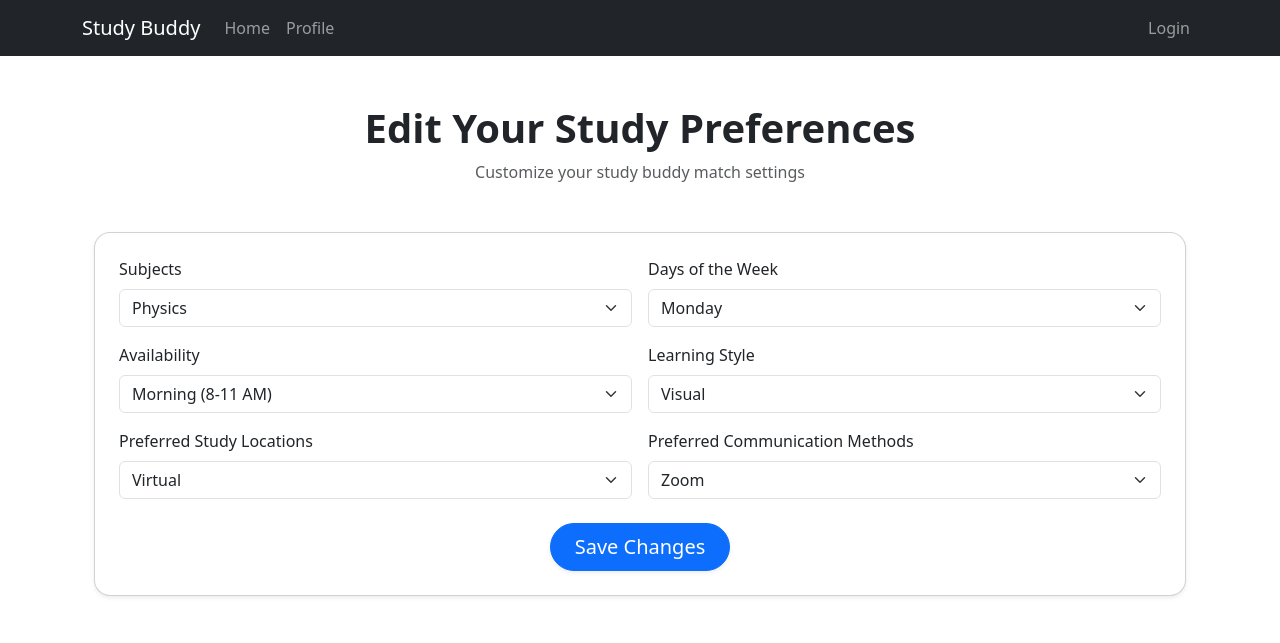
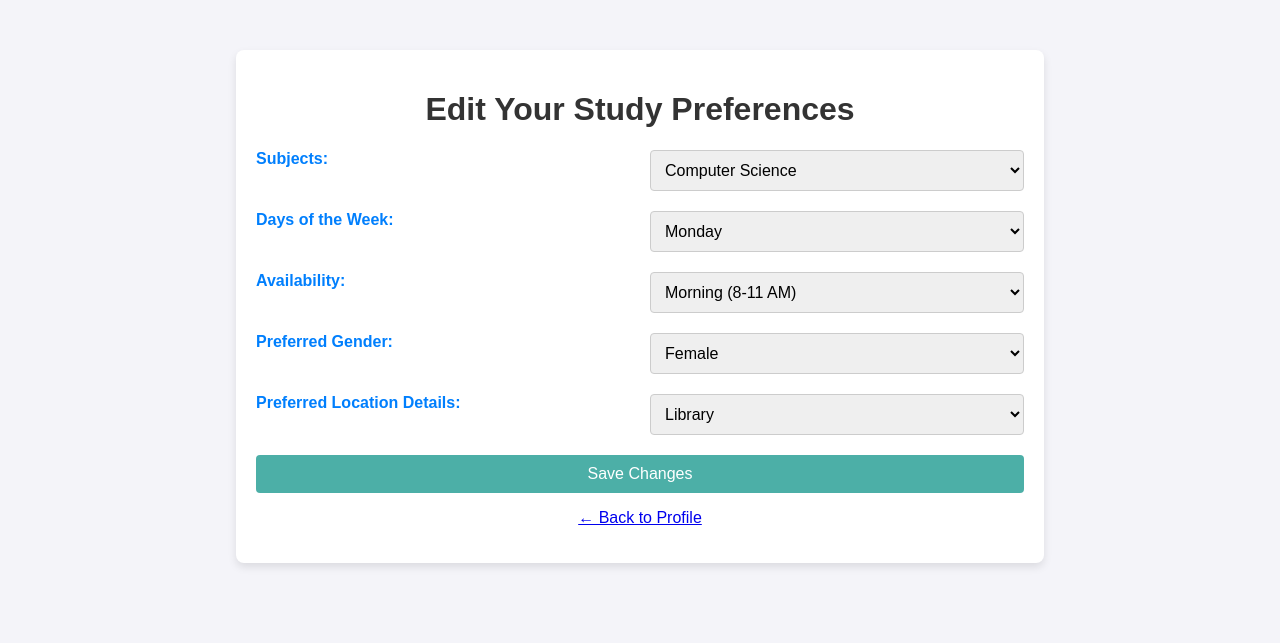
Before and after one commit to Group37-hub/StudyBuddy, a Flask app: page /edit_preferences in a window 1280 px wide. Shown: the top 643 px of the page. Run offline with Flask 3, Linux system fonts and the light colour scheme.

Commit message:
Updated prefernce form, added testcases

```diff
--- a/app/algorithm/main.py
+++ b/app/algorithm/main.py
@@ -14,7 +14,13 @@ def initialize_algorithm():
 
     # Initialize Q-learning agent with default weights
     q_agent = QLearningWeightAdjuster(
-        initial_weights={"subjects": 0.5, "availability": 0.3, "days_of_week" : 0.4, "learning_style": 0.2, "location_type": 0.8, "location_details": 0.6},
+        initial_weights={
+            "subjects": 0.5,
+            "availability": 0.3,
+            "days_of_week": 0.4,
+            "preferred_gender": 0.2,
+            "location_details": 0.6
+        }
     )
 
     return users_df, processed_users, q_agent
--- a/app/debug_utils.py
+++ b/app/debug_utils.py
@@ -1,4 +1,3 @@
-
 from app.models import User, Profile
 from app.algorithm.data import load_mock_users
 
@@ -27,8 +26,7 @@ def reset_db():
                 subjects=",".join(user_data["subjects"]),
                 days_of_week=",".join(user_data["days_of_week"]),
                 availability=",".join(user_data["availability"]),
-                learning_style=user_data["learning_style"],
-                location_type=",".join(user_data["location_type"]),
+                preferred_gender=user_data["preferred_gender"],  # Updated field
                 location_details=",".join(user_data["location_details"])
             )
             db.session.add(profile)
--- /dev/null
+++ b/app/models/__init__.py
@@ -0,0 +1,2 @@
+from .user import User
+from .profile import Profile
--- a/app/templates/preference_form.html
+++ b/app/templates/preference_form.html
@@ -1,92 +1,60 @@
-{% extends "base.html" %}
+<!DOCTYPE html>
+<html lang="en">
+<head>
+  <meta charset="UTF-8">
+  <title>Edit Preferences</title>
+  <link rel="stylesheet" href="{{ url_for('static', filename='styles.css') }}">
+</head>
+<body>
+  <div class="container">
+    <h1>Edit Your Study Preferences</h1>
+    {% if success %}
+      <p class="success">{{ success }}</p>
+    {% endif %}
+    <form action="{{ url_for('edit_preferences') }}" method="POST">
+      <label for="subjects">Subjects:</label>
+      <select name="subjects" id="subjects">
+        <option value="Physics" {% if 'Physics' in user.profile.subjects.split(',') %}selected{% endif %}>Physics</option>
+        <option value="Mathematics" {% if 'Mathematics' in user.profile.subjects.split(',') %}selected{% endif %}>Mathematics</option>
+        <option value="Biology" {% if 'Biology' in user.profile.subjects.split(',') %}selected{% endif %}>Biology</option>
+        <option value="Computer Science" {% if 'Computer Science' in user.profile.subjects.split(',') %}selected{% endif %}>Computer Science</option>
+      </select>
 
-{% block content %}
-<div class="container py-5">
-  <div class="text-center mb-5">
-    <h1 class="fw-bold">Edit Your Study Preferences</h1>
-    <p class="text-muted">Customize your study buddy match settings</p>
+      <label for="days_of_week">Days of the Week:</label>
+      <select name="days_of_week" id="days_of_week">
+        <option value="Monday" {% if 'Monday' in user.profile.days_of_week.split(',') %}selected{% endif %}>Monday</option>
+        <option value="Tuesday" {% if 'Tuesday' in user.profile.days_of_week.split(',') %}selected{% endif %}>Tuesday</option>
+        <option value="Wednesday" {% if 'Wednesday' in user.profile.days_of_week.split(',') %}selected{% endif %}>Wednesday</option>
+        <option value="Thursday" {% if 'Thursday' in user.profile.days_of_week.split(',') %}selected{% endif %}>Thursday</option>
+        <option value="Friday" {% if 'Friday' in user.profile.days_of_week.split(',') %}selected{% endif %}>Friday</option>
+      </select>
+
+      <label for="availability">Availability:</label>
+      <select name="availability" id="availability">
+        <option value="Morning (8-11 AM)" {% if 'Morning (8-11 AM)' in user.profile.availability.split(',') %}selected{% endif %}>Morning (8-11 AM)</option>
+        <option value="Afternoon (12-3 PM)" {% if 'Afternoon (12-3 PM)' in user.profile.availability.split(',') %}selected{% endif %}>Afternoon (12-3 PM)</option>
+        <option value="Evening (4-7 PM)" {% if 'Evening (4-7 PM)' in user.profile.availability.split(',') %}selected{% endif %}>Evening (4-7 PM)</option>
+      </select>
+
+    <label for="preferred_gender">Preferred Gender:</label>
+    <select name="preferred_gender" id="preferred_gender">
+        <option value="Male" {% if user.profile.preferred_gender == 'Male' %}selected{% endif %}>Male</option>
+        <option value="Female" {% if user.profile.preferred_gender == 'Female' %}selected{% endif %}>Female</option>
+        <option value="No Preference" {% if user.profile.preferred_gender == 'No Preference' %}selected{% endif %}>No Preference</option>
+    </select>
+
+      <label for="location_details">Preferred Location Details:</label>
+      <select name="location_details" id="location_details">
+        <option value="Zoom" {% if 'Zoom' in user.profile.location_details.split(',') %}selected{% endif %}>Zoom</option>
+        <option value="Cafe" {% if 'Cafe' in user.profile.location_details.split(',') %}selected{% endif %}>Cafe</option>
+        <option value="Library" {% if 'Library' in user.profile.location_details.split(',') %}selected{% endif %}>Library</option>
+        <option value="Teams" {% if 'Teams' in user.profile.location_details.split(',') %}selected{% endif %}>Teams</option>
+      </select>
+
+      <button type="submit">Save Changes</button>
+    </form>
+
+    <p><a href="{{ url_for('profile') }}">← Back to Profile</a></p>
   </div>
-
-  {% if success %}
-    <div class="alert alert-success text-center shadow-sm rounded-3">{{ success }}</div>
-  {% endif %}
-
-  <div class="card shadow-sm rounded-4 p-4">
-    <form action="{{ url_for('edit_preferences') }}" method="POST">
-      <div class="row g-3">
-        <div class="col-md-6">
-          <label for="subjects" class="form-label">Subjects</label>
-          <select class="form-select" id="subjects" name="subjects">
-            {% for subject in ["Physics", "Chemistry", "Mathematics", "Biology", "English"] %}
-              <option value="{{ subject }}" {% if user.profile and subject == user.profile.subjects %}selected{% endif %}>
-                {{ subject }}
-              </option>
-            {% endfor %}
-          </select>
-        </div>
-
-        <div class="col-md-6">
-          <label for="days_of_week" class="form-label">Days of the Week</label>
-          <select class="form-select" id="days_of_week" name="days_of_week">
-            {% for day in ["Monday", "Tuesday", "Wednesday", "Thursday", "Friday", "Saturday", "Sunday"] %}
-              <option value="{{ day }}" {% if user.profile and day == user.profile.days_of_week %}selected{% endif %}>
-                {{ day }}
-              </option>
-            {% endfor %}
-          </select>
-        </div>
-
-        <div class="col-md-6">
-          <label for="availability" class="form-label">Availability</label>
-          <select class="form-select" id="availability" name="availability">
-            {% for time in ["Morning (8-11 AM)", "Afternoon (12-4 PM)", "Evening (5-8 PM)", "Night (9 PM-12 AM)"] %}
-              <option value="{{ time }}" {% if user.profile and time == user.profile.availability %}selected{% endif %}>
-                {{ time }}
-              </option>
-            {% endfor %}
-          </select>
-        </div>
-
-        <div class="col-md-6">
-          <label for="learning_style" class="form-label">Learning Style</label>
-          <select class="form-select" id="learning_style" name="learning_style">
-            {% for style in ["Auditory", "Visual", "Hands-on", "Reading/Writing"] %}
-              <option value="{{ style }}" {% if user.profile and user.profile.learning_style == style %}selected{% endif %}>
-                {{ style }}
-              </option>
-            {% endfor %}
-          </select>
-        </div>
-
-        <div class="col-md-6">
-          <label for="location_type" class="form-label">Preferred Study Locations</label>
-          <select class="form-select" id="location_type" name="location_type">
-            {% for location in ["Virtual", "in-person"] %}
-              <option value="{{ location }}" {% if user.profile and location == user.profile.location_type %}selected{% endif %}>
-                {{ location }}
-              </option>
-            {% endfor %}
-          </select>
-        </div>
-
-        <div class="col-md-6">
-          <label for="location_details" class="form-label">Preferred Communication Methods</label>
-          <select class="form-select" id="location_details" name="location_details">
-            {% for method in ["In-person", "Zoom", "Discord", "Microsoft Teams", "Slack"] %}
-              <option value="{{ method }}" {% if user.profile and method == user.profile.location_details %}selected{% endif %}>
-                {{ method }}
-              </option>
-            {% endfor %}
-          </select>
-        </div>
-      </div>
-
-      <div class="d-flex justify-content-center mt-4">
-        <button type="submit" class="btn btn-primary btn-lg rounded-pill shadow-sm px-4">
-          Save Changes
-        </button>
-      </div>
-    </form>
-  </div>
-</div>
-{% endblock %}
+</body>
+</html>
--- a/app/views.py
+++ b/app/views.py
@@ -1,9 +1,7 @@
-from app import app
-from flask import Flask, render_template, request
-from app.algorithm.data import load_mock_users
-from flask import jsonify
+from app import app, db
+from flask import render_template, request, redirect, url_for
 from app.algorithm.main import initialize_algorithm, find_top_matches, compute_similarity
-from app.models import db, User, Profile
+from app.models import User, Profile
 
 @app.route("/")
 def home():
@@ -21,7 +19,7 @@ def chat():
 def edit_preferences():
     success = None
     user_id = 1  # Replace with the logged-in user's ID
-    user = User.query.filter_by(id=user_id).first()  # Fetch the user from the database
+    user = User.query.filter_by(id=user_id).first()
 
     if not user:
         return "User not found", 404
@@ -34,20 +32,13 @@ def edit_preferences():
         profile.subjects = ','.join(request.form.getlist('subjects'))
         profile.days_of_week = ','.join(request.form.getlist('days_of_week'))
         profile.availability = ','.join(request.form.getlist('availability'))
-        profile.learning_style = request.form.get('learning_style')
-        profile.location_type = ','.join(request.form.getlist('location_type'))
+        profile.preferred_gender = request.form.get('preferred_gender')  # Updated field
         profile.location_details = ','.join(request.form.getlist('location_details'))
 
         db.session.add(profile)
         db.session.commit()
         success = "Preferences updated successfully!"
-
-    users_df = load_mock_users()
-    _, processed_users, q_agent = initialize_algorithm()
-    similarity_matrix = compute_similarity(processed_users, q_agent.q_table)
-    matches = find_top_matches(user_id, similarity_matrix, users_df, top_k=5)
-
-    return render_template('preference_form.html', title="Edit Preferences", success=success, matches=matches, user=user)
+    return render_template('preference_form.html', title="Edit Preferences", success=success, user=user)
 
 @app.route('/profile', methods=['GET'])
 def profile():
@@ -57,11 +48,9 @@ def profile():
     if not user:
         return "User not found", 404
 
-    # Fetch all users and their profiles from the database
     users = User.query.all()
     profiles = Profile.query.all()
 
-    # Convert users and profiles into a DataFrame-like structure
     users_data = [
         {
             "user_id": user.id,
@@ -69,18 +58,15 @@ def profile():
             "subjects": profile.subjects.split(","),
             "days_of_week": profile.days_of_week.split(","),
             "availability": profile.availability.split(","),
-            "learning_style": profile.learning_style,
-            "location_type": profile.location_type.split(","),
+            "preferred_gender": profile.preferred_gender,  # Updated field
             "location_details": profile.location_details.split(","),
         }
         for user, profile in zip(users, profiles) if profile
     ]
 
-    # Convert users_data to a pandas DataFrame
     import pandas as pd
     users_df = pd.DataFrame(users_data)
 
-    # Process the data for matching
     _, processed_users, q_agent = initialize_algorithm()
     similarity_matrix = compute_similarity(processed_users, q_agent.q_table)
     matches = find_top_matches(user_id, similarity_matrix, users_df, top_k=5)
```
Also changed, not shown: app/algorithm/data.py (+56 -78 lines), app/algorithm/similarity.py (+9 -12 lines), app/models/profile.py (renamed from app/models.py, +1 -10 lines), app/models/user.py (added, +9 -0 lines), app/test_matching.py (added, +45 -0 lines), app/data/data.sqlite.
